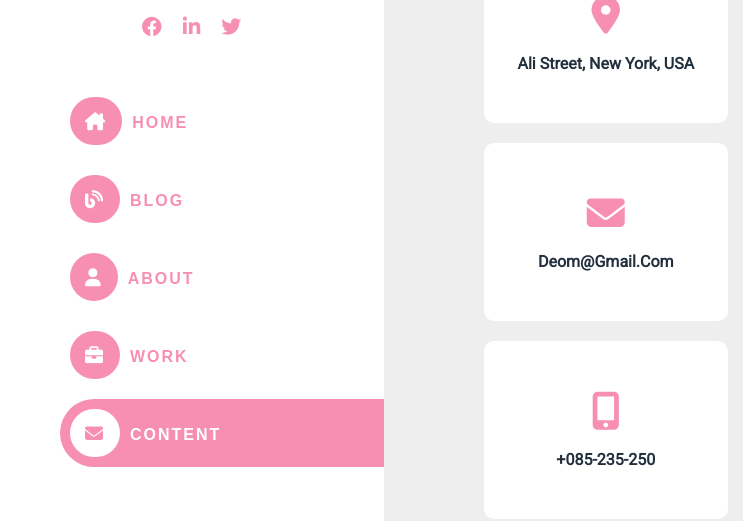
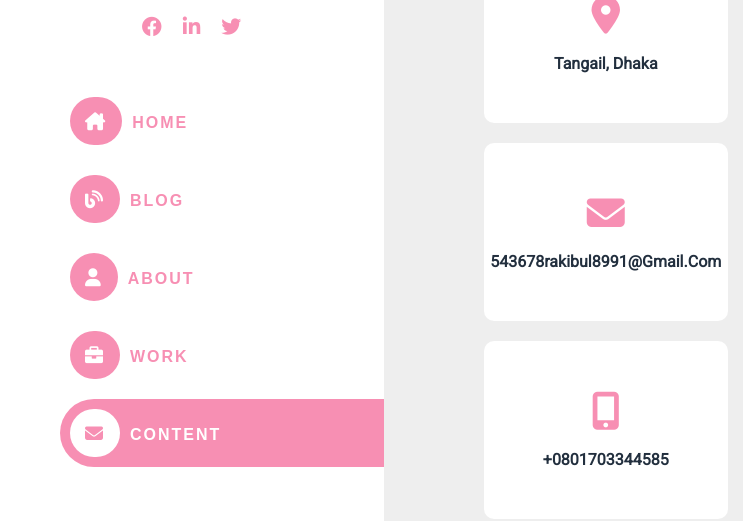
Before and after one commit to rakib8991/portfolio_projece, a plain HTML site: page contact.html in a window 1280 px wide. Shown: the part 285-806 px from the top of the page, 0-743 px from the left. Drawn offline with Linux system fonts and the light colour scheme; a web font is replaced by a local one.

Commit message:
Update contact.html

```diff
--- a/contact.html
+++ b/contact.html
@@ -69,15 +69,15 @@
                 <div class="contact-info">
                     <div class="contact-info-single">
                         <i class="fa-solid fa-location-dot"></i>
-                        <span>Ali Street, New York, USA</span>
+                        <span>Tangail, Dhaka</span>
                     </div>
                     <div class="contact-info-single">
                         <i class="fa-solid fa-envelope"></i>
-                        <span>deom@gmail.com</span>
+                        <span>543678rakibul8991@gmail.com</span>
                     </div>
                     <div class="contact-info-single">
                         <i class="fa-solid fa-mobile-screen-button"></i>
-                        <span>+085-235-250</span>
+                        <span>+0801703344585</span>
                     </div>
                 </div>
                 <div class="contact-form">
```
